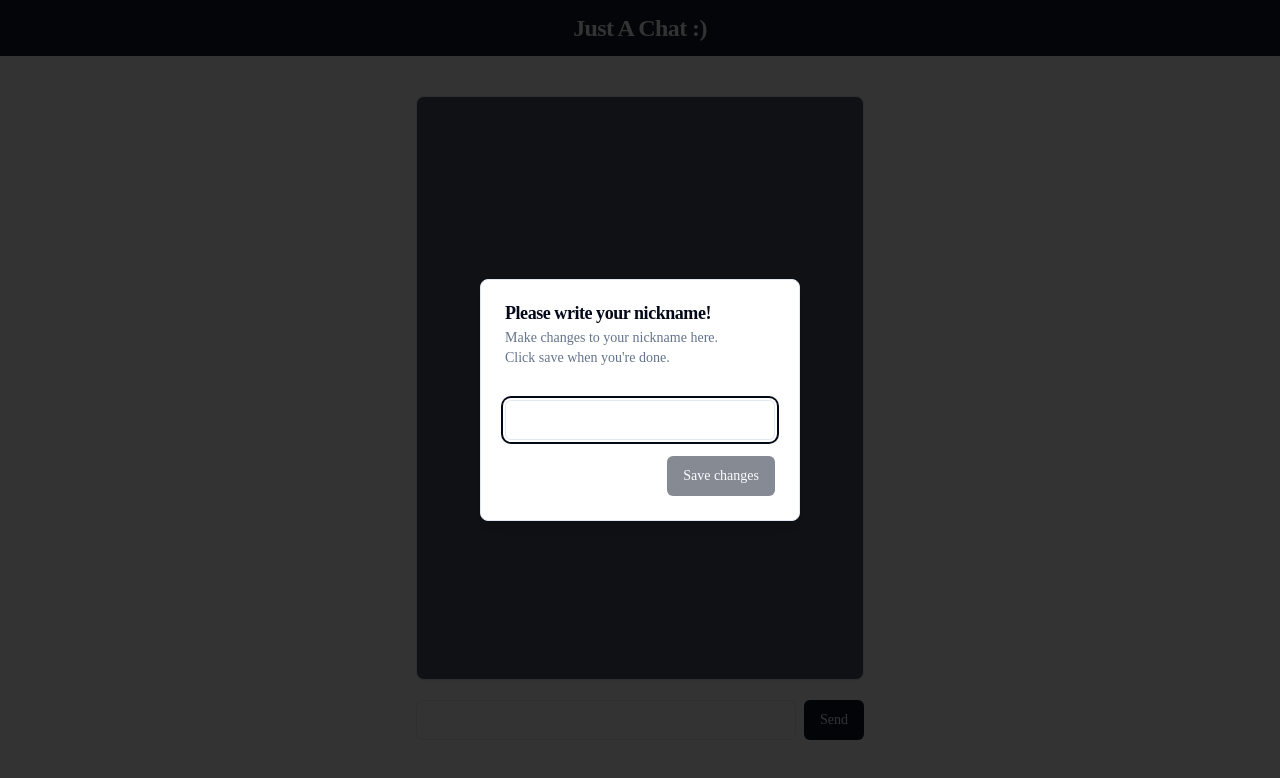
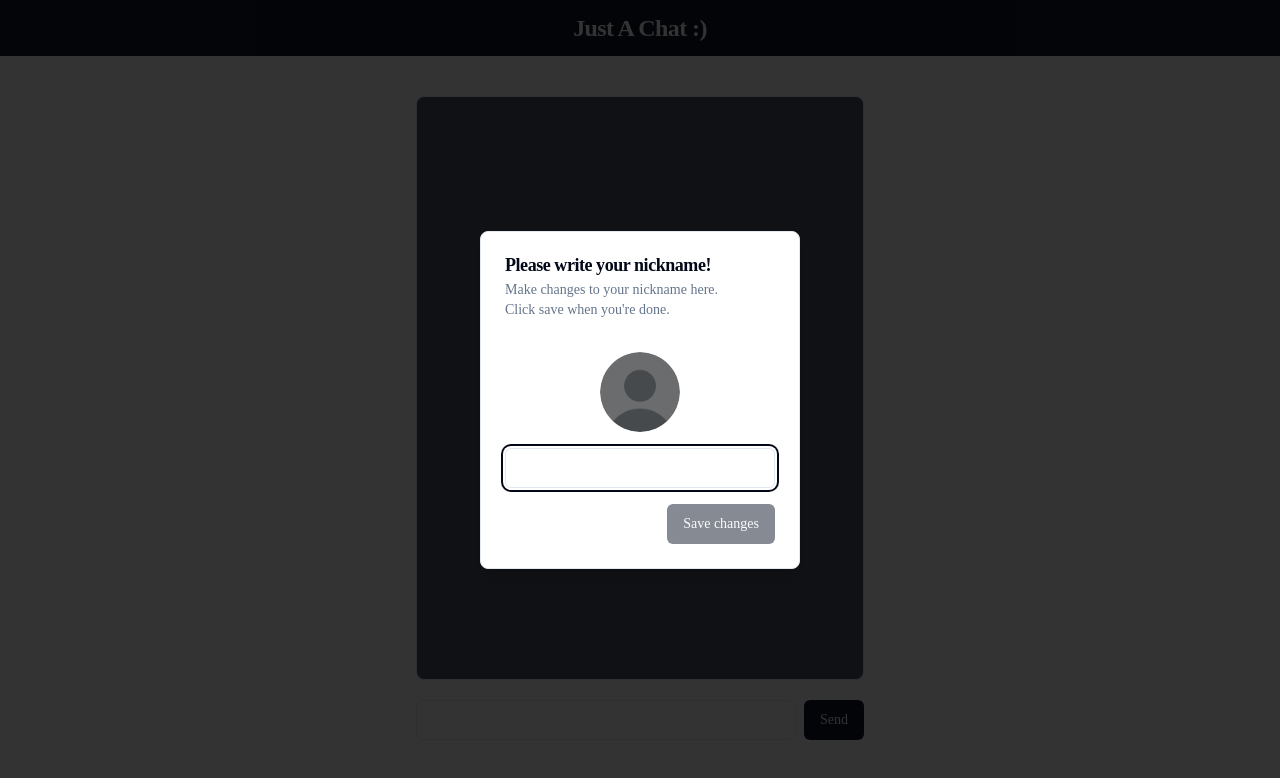
Before and after one commit to ykwimk/just-for-fun, a Next.js app: page / in a window 1280 px wide. Shown: the top 778 px of the page. Built offline with nearby package versions, Linux system fonts and the light colour scheme.

Commit message:
feat: Picture 컴포넌트 생성

```diff
--- a/app/globals.css
+++ b/app/globals.css
@@ -73,6 +73,10 @@ body,
   height: 100%;
 }
 
+[hidden] {
+  display: none !important;
+}
+
 @layer base {
   * {
     @apply border-border;
--- /dev/null
+++ b/components/EntryModal/Picture/index.tsx
@@ -0,0 +1,27 @@
+import { Input } from '@/components/ui/input';
+import { Label } from '@radix-ui/react-label';
+import { css } from '@emotion/react';
+
+export default function Picture() {
+  return (
+    <div css={picture}>
+      <Label
+        htmlFor="picture"
+        className="block cursor-pointer w-full h-full -indent-96"
+      >
+        Picture
+      </Label>
+      <Input id="picture" type="file" hidden />
+    </div>
+  );
+}
+
+const picture = css`
+  width: 80px;
+  height: 80px;
+  margin: 0 auto;
+  border-radius: 50%;
+  overflow: hidden;
+  background: url('/images/icon-profile.png') no-repeat center;
+  background-size: 100%;
+`;
--- a/components/EntryModal/index.tsx
+++ b/components/EntryModal/index.tsx
@@ -11,6 +11,8 @@ import { Input } from '@/components/ui/input';
 import { Button } from '@/app/ui/button';
 import { useUserInfo } from '@/stores';
 import { setStorage } from '@/lib/utils';
+import { Label } from '@radix-ui/react-label';
+import Picture from './Picture';
 
 export default function EntryModal() {
   const { setUserInfo } = useUserInfo();
@@ -47,6 +49,9 @@ export default function EntryModal() {
         </DialogHeader>
         <form onSubmit={handleSubmit}>
           <div className="w-full py-4">
+            <div className="mb-4">
+              <Picture />
+            </div>
             <div className="w-full">
               <Input
                 type="text"
```
Also changed, not shown: public/images/icon-profile.png (added).
